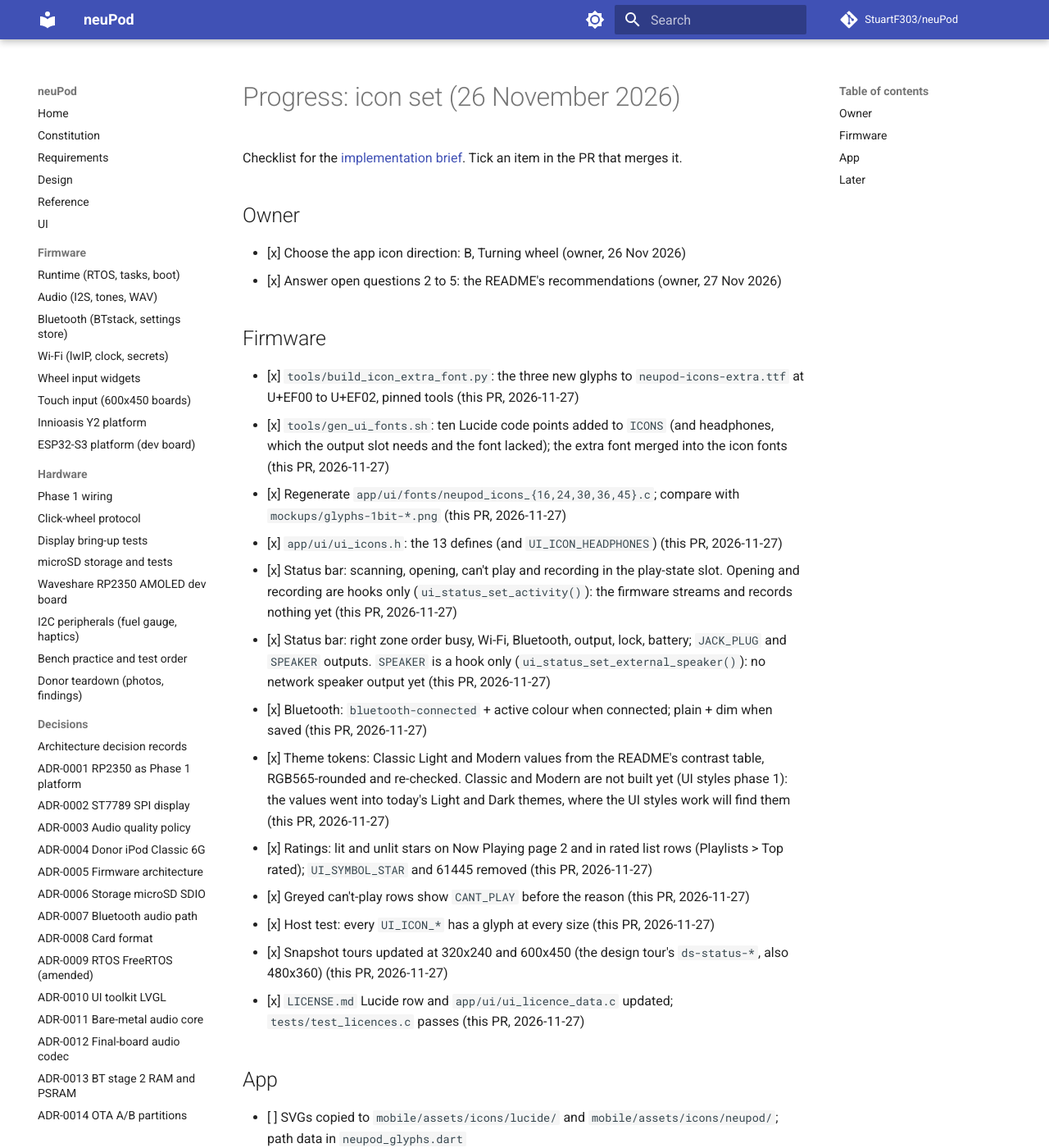
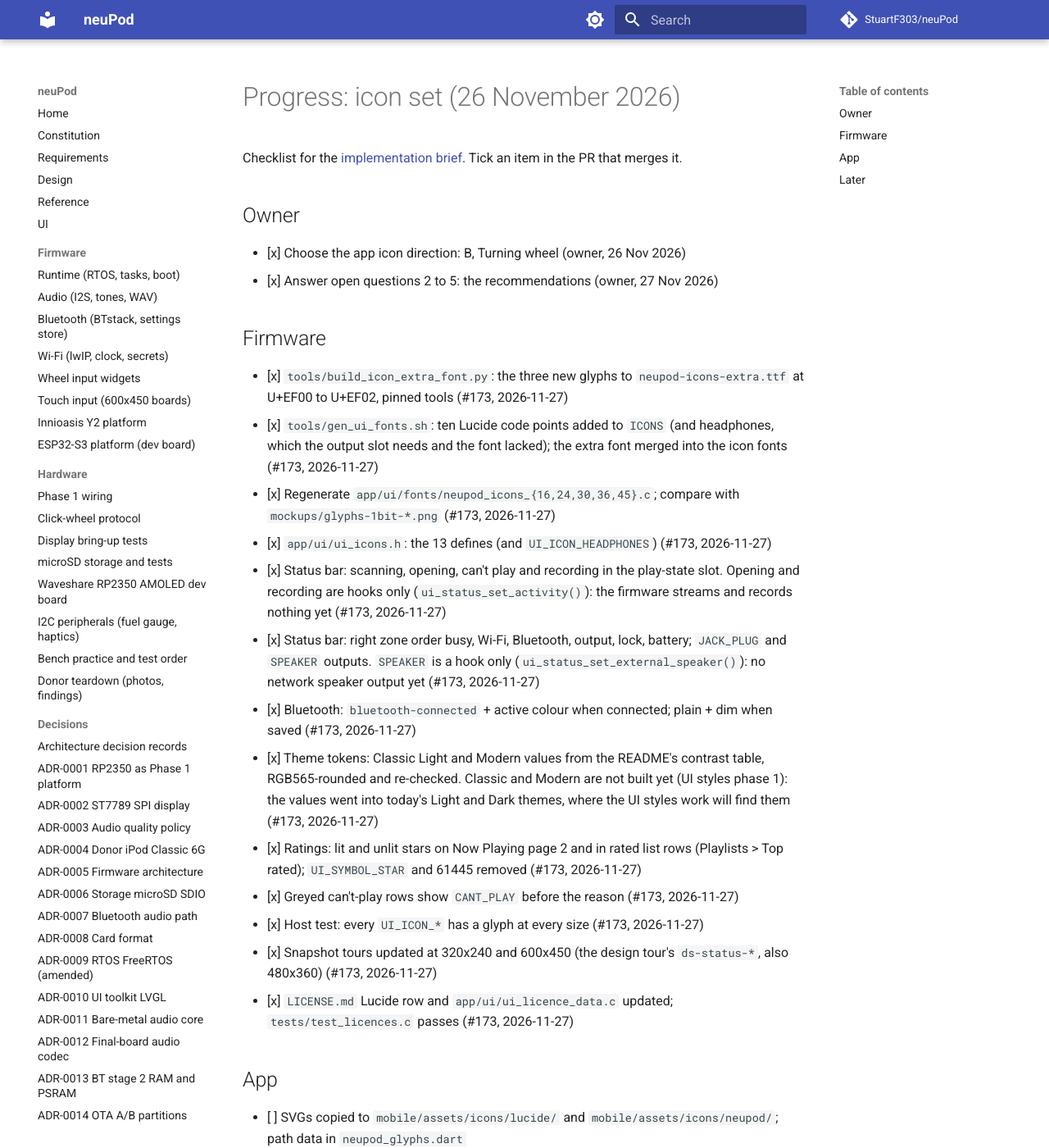
Before and after one commit to StuartF303/neuPod, an MkDocs documentation site: the page built from docs/design/2026-11-26-icon-set/PROGRESS.md, in a window 1280 px wide and 1400 px high. Shown: the whole window at 82% size. Built offline with MkDocs 1.6.1 and Material for MkDocs 9.7.7, drawn with Linux system fonts in a browser that asks for light colours; comment, search, counter and statistics services are not loaded.

Commit message:
docs(design): icon set progress: PR number
Co-Authored-By: Claude Opus 5.5 <noreply@anthropic.com>

```diff
--- a/docs/design/2026-11-26-icon-set/PROGRESS.md
+++ b/docs/design/2026-11-26-icon-set/PROGRESS.md
@@ -5,23 +5,23 @@ Checklist for the [implementation brief](IMPLEMENTATION-BRIEF.md). Tick an item
 ## Owner
 
 - [x] Choose the app icon direction: B, Turning wheel (owner, 26 Nov 2026)
-- [x] Answer open questions 2 to 5: the README's recommendations (owner, 27 Nov 2026)
+- [x] Answer open questions 2 to 5: the recommendations (owner, 27 Nov 2026)
 
 ## Firmware
 
-- [x] `tools/build_icon_extra_font.py`: the three new glyphs to `neupod-icons-extra.ttf` at U+EF00 to U+EF02, pinned tools (this PR, 2026-11-27)
-- [x] `tools/gen_ui_fonts.sh`: ten Lucide code points added to `ICONS` (and headphones, which the output slot needs and the font lacked); the extra font merged into the icon fonts (this PR, 2026-11-27)
-- [x] Regenerate `app/ui/fonts/neupod_icons_{16,24,30,36,45}.c`; compare with `mockups/glyphs-1bit-*.png` (this PR, 2026-11-27)
-- [x] `app/ui/ui_icons.h`: the 13 defines (and `UI_ICON_HEADPHONES`) (this PR, 2026-11-27)
-- [x] Status bar: scanning, opening, can't play and recording in the play-state slot. Opening and recording are hooks only (`ui_status_set_activity()`): the firmware streams and records nothing yet (this PR, 2026-11-27)
-- [x] Status bar: right zone order busy, Wi-Fi, Bluetooth, output, lock, battery; `JACK_PLUG` and `SPEAKER` outputs. `SPEAKER` is a hook only (`ui_status_set_external_speaker()`): no network speaker output yet (this PR, 2026-11-27)
-- [x] Bluetooth: `bluetooth-connected` + active colour when connected; plain + dim when saved (this PR, 2026-11-27)
-- [x] Theme tokens: Classic Light and Modern values from the README's contrast table, RGB565-rounded and re-checked. Classic and Modern are not built yet (UI styles phase 1): the values went into today's Light and Dark themes, where the UI styles work will find them (this PR, 2026-11-27)
-- [x] Ratings: lit and unlit stars on Now Playing page 2 and in rated list rows (Playlists > Top rated); `UI_SYMBOL_STAR` and 61445 removed (this PR, 2026-11-27)
-- [x] Greyed can't-play rows show `CANT_PLAY` before the reason (this PR, 2026-11-27)
-- [x] Host test: every `UI_ICON_*` has a glyph at every size (this PR, 2026-11-27)
-- [x] Snapshot tours updated at 320x240 and 600x450 (the design tour's `ds-status-*`, also 480x360) (this PR, 2026-11-27)
-- [x] `LICENSE.md` Lucide row and `app/ui/ui_licence_data.c` updated; `tests/test_licences.c` passes (this PR, 2026-11-27)
+- [x] `tools/build_icon_extra_font.py`: the three new glyphs to `neupod-icons-extra.ttf` at U+EF00 to U+EF02, pinned tools (#173, 2026-11-27)
+- [x] `tools/gen_ui_fonts.sh`: ten Lucide code points added to `ICONS` (and headphones, which the output slot needs and the font lacked); the extra font merged into the icon fonts (#173, 2026-11-27)
+- [x] Regenerate `app/ui/fonts/neupod_icons_{16,24,30,36,45}.c`; compare with `mockups/glyphs-1bit-*.png` (#173, 2026-11-27)
+- [x] `app/ui/ui_icons.h`: the 13 defines (and `UI_ICON_HEADPHONES`) (#173, 2026-11-27)
+- [x] Status bar: scanning, opening, can't play and recording in the play-state slot. Opening and recording are hooks only (`ui_status_set_activity()`): the firmware streams and records nothing yet (#173, 2026-11-27)
+- [x] Status bar: right zone order busy, Wi-Fi, Bluetooth, output, lock, battery; `JACK_PLUG` and `SPEAKER` outputs. `SPEAKER` is a hook only (`ui_status_set_external_speaker()`): no network speaker output yet (#173, 2026-11-27)
+- [x] Bluetooth: `bluetooth-connected` + active colour when connected; plain + dim when saved (#173, 2026-11-27)
+- [x] Theme tokens: Classic Light and Modern values from the README's contrast table, RGB565-rounded and re-checked. Classic and Modern are not built yet (UI styles phase 1): the values went into today's Light and Dark themes, where the UI styles work will find them (#173, 2026-11-27)
+- [x] Ratings: lit and unlit stars on Now Playing page 2 and in rated list rows (Playlists > Top rated); `UI_SYMBOL_STAR` and 61445 removed (#173, 2026-11-27)
+- [x] Greyed can't-play rows show `CANT_PLAY` before the reason (#173, 2026-11-27)
+- [x] Host test: every `UI_ICON_*` has a glyph at every size (#173, 2026-11-27)
+- [x] Snapshot tours updated at 320x240 and 600x450 (the design tour's `ds-status-*`, also 480x360) (#173, 2026-11-27)
+- [x] `LICENSE.md` Lucide row and `app/ui/ui_licence_data.c` updated; `tests/test_licences.c` passes (#173, 2026-11-27)
 
 ## App
 
```
